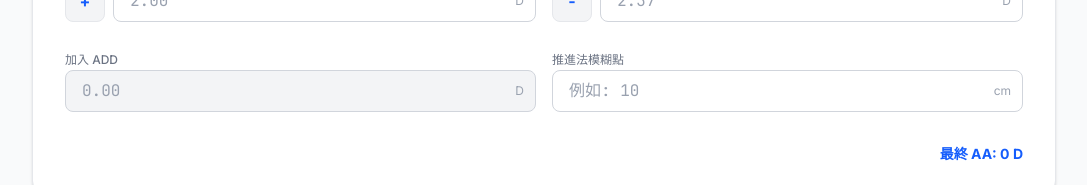
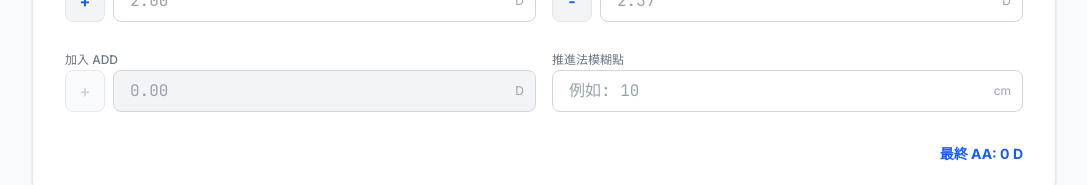
Before and after one commit to Luna05140514/ACA, a React (Vite) app: page / in a window 1280 px wide. Shown: the part 987-1172 px from the top of the page, without its empty margins (96-1183 px from the left). Built offline with nearby package versions, Linux system fonts and the light colour scheme.

Commit message:
Add files via upload

```diff
--- a/src/App.tsx
+++ b/src/App.tsx
@@ -19,6 +19,7 @@ interface VisionData {
   aa: string;
   blurPoint: string;
   addValue: string;
+  addType: 'plus' | 'minus';
   distance: {
     phoriaValue: string;
     phoriaType: 'exo' | 'eso' | 'ortho';
@@ -53,6 +54,7 @@ const getInitialData = (): VisionData => ({
   aa: '',
   blurPoint: '',
   addValue: '',
+  addType: 'plus',
   distance: {
     phoriaValue: '',
     phoriaType: 'ortho',
@@ -269,9 +271,9 @@ const calculateDysfunctionType = (data: VisionData) => {
       } else {
         // AA Normal
         if (data.near.nraValue !== '' && nra < 1.50) {
-          accDiagnosis = "調節過多";
+          accDiagnosis = "調節過度 (AcE)";
         } else {
-          accDiagnosis = "調節過多 (近用過度使用暫時現象)";
+          accDiagnosis = "調節超前（近用過度使用短暫現象）";
         }
       }
     } else if (isFCCNormal) {
@@ -437,10 +439,17 @@ const ComprehensiveAnalysis = ({ data }: { data: VisionData }) => {
         type: "warning"
       };
     }
-    if (diagnosis.includes("調節過多") || diagnosis.includes("調節過度")) {
+    if (diagnosis.includes("調節過度")) {
       return {
         symptoms: "畏光；長時間看近後遠近均模糊（晚上明顯）；近距工作後頭痛、眼脹；疲勞後遠近切換困難",
         treatment: "1.屈光矯正 2.加入正度數",
+        type: "primary"
+      };
+    }
+    if (diagnosis.includes("調節超前")) {
+      return {
+        symptoms: "常時間看近後容易短暫看遠模糊。看近疲勞，遠近切換困難",
+        treatment: "1.屈光矯正 2.加入正度數 3.多休息",
         type: "primary"
       };
     }
@@ -833,7 +842,8 @@ export default function App() {
 
       if (aaInputMode === 'push-up' || aaInputMode === 'push-up-add') {
         const cm = parseFloat(prev.blurPoint);
-        const add = aaInputMode === 'push-up-add' ? (parseFloat(prev.addValue) || 0) : 0;
+        const addRaw = aaInputMode === 'push-up-add' ? (parseFloat(prev.addValue) || 0) : 0;
+        const add = addRaw * (prev.addType === 'minus' ? -1 : 1);
         if (!isNaN(cm) && cm > 0) {
           newData.aa = (100 / cm - add).toFixed(2);
         }
@@ -872,11 +882,15 @@ export default function App() {
         const newData = { ...prev, [field]: finalValue };
 
         // Auto-calculate AA from Blur Point (Push-up methods)
-        if ((field === 'blurPoint' || field === 'addValue') && (aaInputMode === 'push-up' || aaInputMode === 'push-up-add')) {
+        if ((field === 'blurPoint' || field === 'addValue' || field === 'addType') && (aaInputMode === 'push-up' || aaInputMode === 'push-up-add')) {
           const cm = parseFloat(field === 'blurPoint' ? finalValue : prev.blurPoint);
-          const add = aaInputMode === 'push-up-add'
-            ? (parseFloat(field === 'addValue' ? finalValue : prev.addValue) || 0)
+          const addValRaw = field === 'addValue' ? finalValue : prev.addValue;
+          const addTypeRaw = field === 'addType' ? finalValue : prev.addType;
+
+          const addRaw = aaInputMode === 'push-up-add'
+            ? (parseFloat(addValRaw) || 0)
             : 0;
+          const add = addRaw * (addTypeRaw === 'minus' ? -1 : 1);
 
           if (!isNaN(cm) && cm > 0) {
             newData.aa = (100 / cm - add).toFixed(2);
@@ -1202,7 +1216,10 @@ export default function App() {
                       <td className="p-3 border-r border-gray-100 text-gray-500 text-xs">
                         NRA {`<`} +1.50 ?
                       </td>
-                      <td className="p-3 font-black text-emerald-600 bg-emerald-50/10 text-xs">調節過多 (AcE)</td>
+                      <td className="p-3 font-black text-xs">
+                        <div className="text-emerald-600">YES → 調節過度 (AcE)</div>
+                        <div className="text-blue-500">NO → 調節超前 (短暫現象)</div>
+                      </td>
                     </tr>
 
                     {/* Branch: FCC Normal */}
@@ -1438,10 +1455,17 @@ export default function App() {
                         </td>
                       </tr>
                       <tr className="border-b border-gray-50">
-                        <td className="p-3 font-bold text-indigo-600 bg-indigo-50/10">調節過多 (AcE)</td>
+                        <td className="p-3 font-bold text-indigo-600 bg-indigo-50/10">調節過度 (AcE)</td>
                         <td className="p-3 text-gray-500">
                           <div className="font-bold text-gray-700 mb-1">症狀：畏光、遠近均模糊(晚上明顯)、眼脹、切換困難</div>
                           <div className="text-indigo-700 font-black">處理：屈光矯正、加入正度數</div>
+                        </td>
+                      </tr>
+                      <tr className="border-b border-gray-50">
+                        <td className="p-3 font-bold text-blue-600 bg-blue-50/10">調節超前</td>
+                        <td className="p-3 text-gray-500">
+                          <div className="font-bold text-gray-700 mb-1">症狀：長時間看近後短暫看遠模糊、看近疲勞、遠近切換困難</div>
+                          <div className="text-blue-700 font-black">處理：屈光矯正、加入正度數、多休息</div>
                         </td>
                       </tr>
                     </tbody>
@@ -1683,7 +1707,15 @@ export default function App() {
                 <div className="grid grid-cols-2 gap-4">
                   <div className="space-y-1">
                     <span className="text-xs text-gray-500 font-medium">加入 ADD</span>
-                    <div className="relative">
+                    <div className="flex gap-2">
+                      <button
+                        onClick={() => handleInputChange('general', 'addType', data.addType === 'plus' ? 'minus' : 'plus')}
+                        disabled={aaInputMode !== 'push-up-add'}
+                        className="px-3 py-2 bg-gray-100 text-blue-600 font-bold rounded-lg border border-gray-200 hover:bg-gray-200 transition-all min-w-[40px] disabled:bg-gray-50 disabled:text-gray-300 disabled:cursor-not-allowed"
+                      >
+                        {data.addType === 'plus' ? '+' : '-'}
+                      </button>
+                      <div className="relative flex-1">
                         <input
                           id="near-add"
                           type="text"
@@ -1695,6 +1727,7 @@ export default function App() {
                           className="w-full px-4 py-2 bg-white border border-gray-300 rounded-lg focus:ring-2 focus:ring-blue-500 font-mono placeholder:text-gray-400 disabled:bg-gray-100 disabled:text-gray-400 disabled:cursor-not-allowed"
                         />
                         <span className="absolute right-3 top-1/2 -translate-y-1/2 text-gray-400 text-xs">D</span>
+                      </div>
                     </div>
                   </div>
                   {aaInputMode === 'push-up' || aaInputMode === 'push-up-add' ? (
```
Lines whose indentation alone changed are shown as unchanged.
